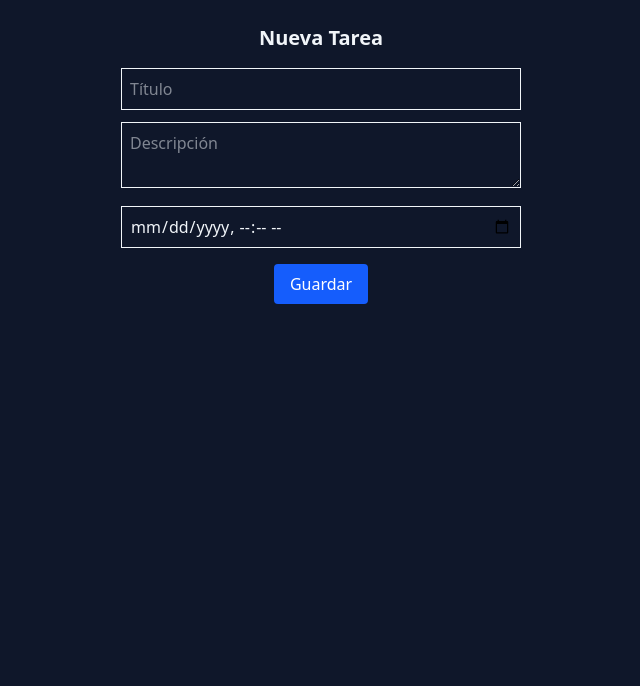
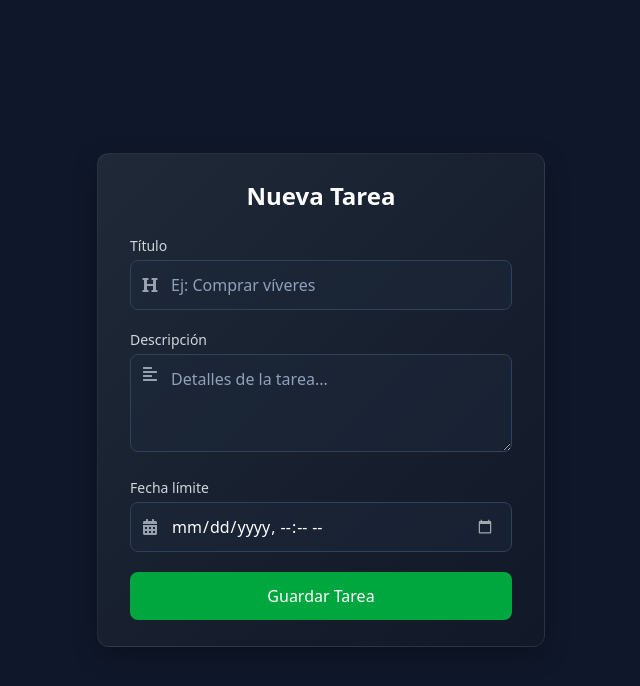
Before and after one commit to Daniel-JA03/To-Do-List-Frontend, a React (Vite) app: page /nueva-tarea in a window 1280 px wide. Shown: the top 686 px of the page, without its empty margins (319-959 px from the left). Built offline with nearby package versions, Linux system fonts and the light colour scheme.

Commit message:
feat: Add style to the nueva tarea form

```diff
--- a/src/index.css
+++ b/src/index.css
@@ -37,3 +37,9 @@ body {
   margin: 0 auto;
   text-align: center;
 }
+
+/* Oculta el ícono nativo del datetime-local */
+input[type="datetime-local"]::-webkit-calendar-picker-indicator {
+  filter: invert(1); /* ⬅️ Cambia el color a blanco en temas oscuros */
+  opacity: 0.6;
+}
--- a/src/pages/NuevaTarea.jsx
+++ b/src/pages/NuevaTarea.jsx
@@ -1,45 +1,89 @@
-import { useForm } from "react-hook-form"
-import TareaService from "../services/TareaService"
-import { useNavigate } from "react-router-dom"
+import { useForm } from "react-hook-form";
+import TareaService from "../services/TareaService";
+import { useNavigate } from "react-router-dom";
+import { FaAlignLeft, FaCalendarAlt, FaHeading } from "react-icons/fa";
 
 export default function NuevaTarea() {
-  const { register, handleSubmit } = useForm()
-  const navigate = useNavigate()
-  const userId = localStorage.getItem("userId")
+  const { register, handleSubmit } = useForm();
+  const navigate = useNavigate();
+  const userId = localStorage.getItem("ide_usr");
 
   const onSubmit = async (data) => {
+    try {
       await TareaService.agregarTarea({
         ...data,
-      usuario_id: userId
-    })
-    navigate("/tareas")
+        usuario_id: userId,
+        estado: "PENDIENTE",
+      });
+      navigate("/tareas");
+    } catch (error) {
+      console.error("Error al crear tarea:", error);
+      alert("Error al guardar la tarea");
     }
+  };
 
   return (
-    <form onSubmit={handleSubmit(onSubmit)} className="p-6 max-w-md mx-auto">
-      <h2 className="text-xl font-bold mb-4">Nueva Tarea</h2>
+    <div className="min-h-screen w-full flex items-center justify-center p-4 overflow-hidden">
+      <div className="w-full max-w-md">
+        <div className="pedido-card w-full">
+          <h2 className="text-2xl font-bold text-center mb-6">Nueva Tarea</h2>
 
+          <form onSubmit={handleSubmit(onSubmit)} className="space-y-5">
+            {/* Título */}
+            <div>
+              <label className="block text-sm font-medium text-gray-300 mb-1 text-left">
+                Título
+              </label>
+              <div className="relative">
+                <FaHeading className="absolute left-3 top-1/2 transform -translate-y-1/2 text-gray-400" />
                 <input
-        placeholder="Título"
+                  placeholder="Ej: Comprar víveres"
                   {...register("titulo", { required: true })}
-        className="w-full p-2 border mb-3"
+                  className="w-full pl-10 pr-4 py-3 bg-slate-800/50 border border-slate-700 rounded-lg text-white placeholder-slate-400 focus:outline-none focus:ring-2 focus:ring-blue-500"
                 />
+              </div>
+            </div>
 
+            {/* Descripción */}
+            <div>
+              <label className="block text-sm font-medium text-gray-300 mb-1 text-left">
+                Descripción
+              </label>
+              <div className="relative">
+                <FaAlignLeft className="absolute left-3 top-3 text-gray-400" />
                 <textarea
-        placeholder="Descripción"
+                  placeholder="Detalles de la tarea..."
                   {...register("descripcion")}
-        className="w-full p-2 border mb-3"
+                  className="w-full pl-10 pr-4 py-3 bg-slate-800/50 border border-slate-700 rounded-lg text-white placeholder-slate-400 focus:outline-none focus:ring-2 focus:ring-blue-500"
+                  rows="3"
                 />
+              </div>
+            </div>
 
+            {/* Fecha límite */}
+            <div>
+              <label className="block text-sm font-medium text-gray-300 mb-1 text-left">
+                Fecha límite
+              </label>
+              <div className="relative">
+                <FaCalendarAlt className="absolute left-3 top-1/2 transform -translate-y-1/2 text-gray-400" />
                 <input
                   type="datetime-local"
                   {...register("fecha_limite")}
-        className="w-full p-2 border mb-4"
+                  className="w-full pl-10 pr-4 py-3 bg-slate-800/50 border border-slate-700 rounded-lg text-white focus:outline-none focus:ring-2 focus:ring-blue-500"
                 />
+              </div>
+            </div>
 
-      <button className="bg-blue-600 text-white px-4 py-2 rounded">
-        Guardar
+            <button
+              type="submit"
+              className="w-full bg-green-600 hover:bg-green-700 text-white py-3 rounded-lg font-medium transition-colors"
+            >
+              Guardar Tarea
             </button>
           </form>
-  )
+        </div>
+      </div>
+    </div>
+  );
 }
```
Lines whose indentation alone changed are shown as unchanged.
